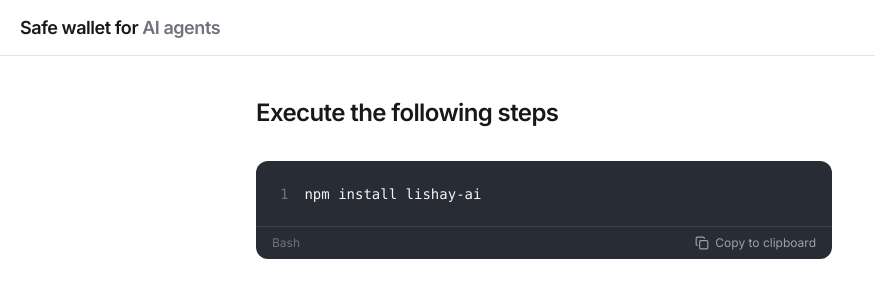
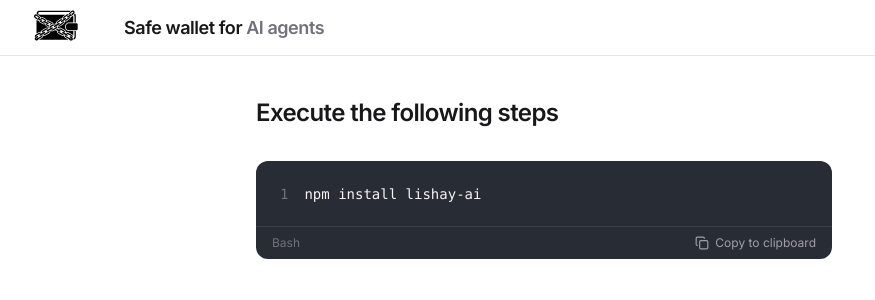
Before and after one commit to vikzh/ethcannes-2026, a Next.js app in the folder frontend/: page /onboard in a window 1280 px wide. Shown: the top 300 px of the page, without its empty margins (0-875 px from the left). Built offline with nearby package versions, Linux system fonts and the light colour scheme; no server answers; what @rainbow-me/rainbowkit, wagmi would draw is missing.

Commit message:
Add a ui logo

```diff
--- a/frontend/src/app/onboard/page.tsx
+++ b/frontend/src/app/onboard/page.tsx
@@ -1,5 +1,6 @@
 "use client";
 
+import Image from "next/image";
 import { Copy, Check } from "lucide-react";
 import { useState, useCallback } from "react";
 
@@ -21,10 +22,13 @@ export default function OnboardPage() {
   return (
     <div className="flex min-h-screen bg-white text-zinc-900">
       <div className="flex min-w-0 flex-1 flex-col">
-        <header className="flex h-14 shrink-0 items-center border-b border-zinc-200 px-5">
-          <span className="text-lg font-semibold tracking-tight">
-            Safe wallet for<span className="text-zinc-500"> AI agents</span>
-          </span>
+        <header className="flex h-14 shrink-0 items-center justify-between border-b border-zinc-200 px-5">
+          <div className="flex items-center gap-3">
+            <Image src="/logo.svg" alt="Logo" width={96} height={96} className="-ml-5 h-28 w-28 object-contain" />
+            <span className="text-lg font-semibold tracking-tight">
+              Safe wallet for<span className="text-zinc-500"> AI agents</span>
+            </span>
+          </div>
         </header>
 
         <main className="px-10 pt-10" style={{ paddingLeft: "20%" }}>
--- a/frontend/src/components/dashboard-app.tsx
+++ b/frontend/src/components/dashboard-app.tsx
@@ -1,5 +1,6 @@
 "use client";
 
+import Image from "next/image";
 import { ConnectButton } from "@rainbow-me/rainbowkit";
 import { formatEther } from "viem";
 import {
@@ -348,9 +349,12 @@ export function DashboardApp() {
 
       <div className="flex min-w-0 flex-1 flex-col">
         <header className="flex h-14 shrink-0 items-center justify-between border-b border-zinc-200 px-5">
-          <span className="text-lg font-semibold tracking-tight">
-            Safe wallet for<span className="text-zinc-500"> AI agents</span>
-          </span>
+          <div className="flex items-center gap-3">
+            <Image src="/logo.svg" alt="Logo" width={96} height={96} className="-ml-5 h-28 w-28 object-contain" />
+            <span className="text-lg font-semibold tracking-tight">
+              Safe wallet for<span className="text-zinc-500"> AI agents</span>
+            </span>
+          </div>
           <div className="flex items-center gap-2">
             <button
               type="button"
```
Also changed, not shown: frontend/public/logo.svg (added).
